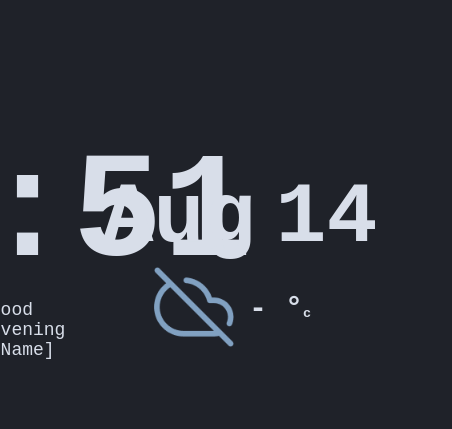
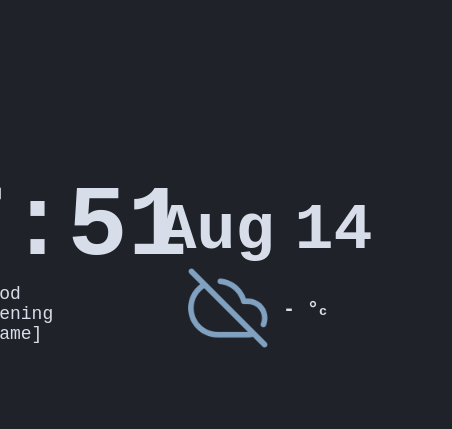
Before and after one commit to apetl/Bento, a website: page index.html in a window 390 px wide. Shown: the top 429 px of the page, 452 px wide, since content can reach past the window. Drawn offline with nearby package versions, Linux system fonts and the light colour scheme; no server answers.

Commit message:
Added responsive

```diff
--- a/sass/main.scss
+++ b/sass/main.scss
@@ -1,3 +1,11 @@
+// Variables
+
+$bp-largest: 75em;
+$bp-large: 68.75em;
+$bp-medium: 56.25em;
+$bp-small: 37.5em;
+$bp-smallest: 31.25em;
+
 :root {
     --fsg: 150px;
     --fsm: 85px;
@@ -7,6 +15,12 @@
     --fg: #d8dee9;
     --qbg: #2c323d;
     --blue: #5e81ac;
+
+    @media only screen and (max-width: $bp-large) {
+        --fsg: 100px;
+        --fsm: 65px;
+        --fss: 20px;
+    }
 }
 
 * {
@@ -37,6 +51,11 @@ body {
 
     grid-gap: 30px;
     padding: 20px;
+
+    @media only screen and (max-width: $bp-large) {
+        grid-gap: 20px;
+        padding: 40px;
+    }
 
     & > * {
         width: 100%;
@@ -141,6 +160,11 @@ body {
     grid-gap: 30px;
     padding: 30px;
 
+    @media only screen and (max-width: $bp-large) {
+        padding: 60px;
+        grid-gap: 20px;
+    }
+
     &__icon {
         width: 26px;
         height: 26px;
```
Also changed, not shown: css/style.css.
